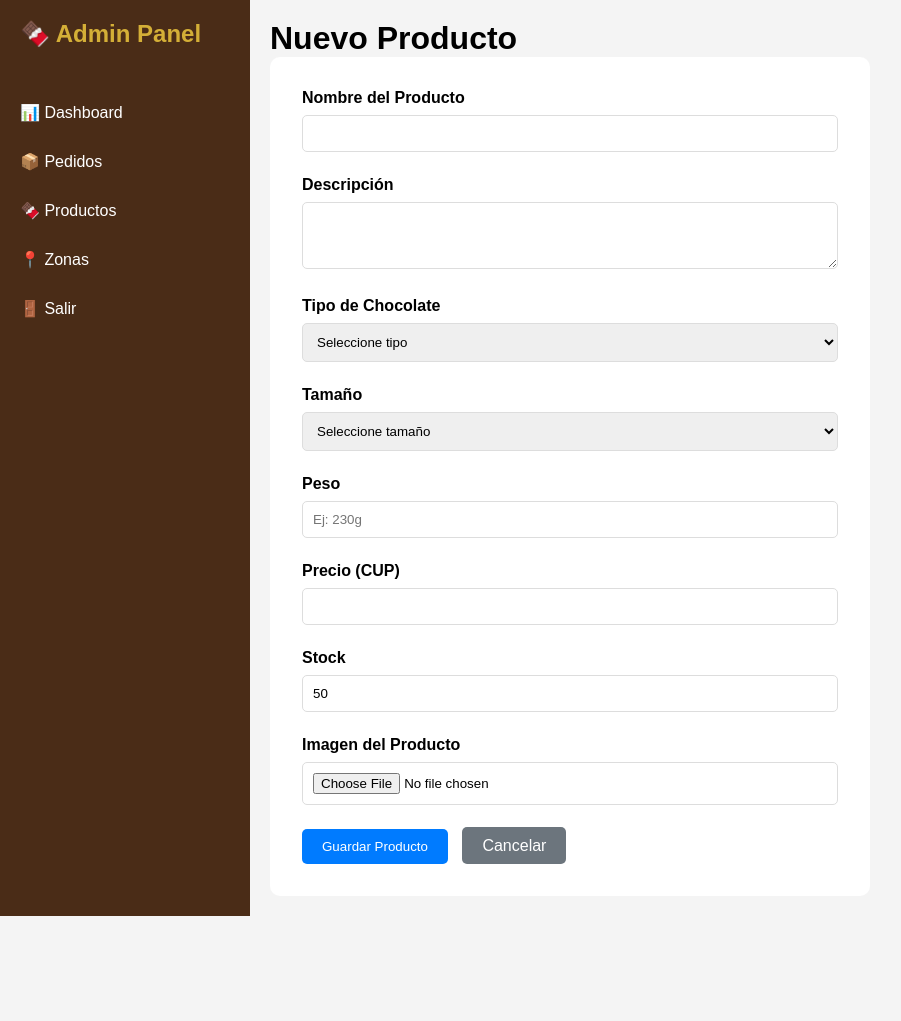
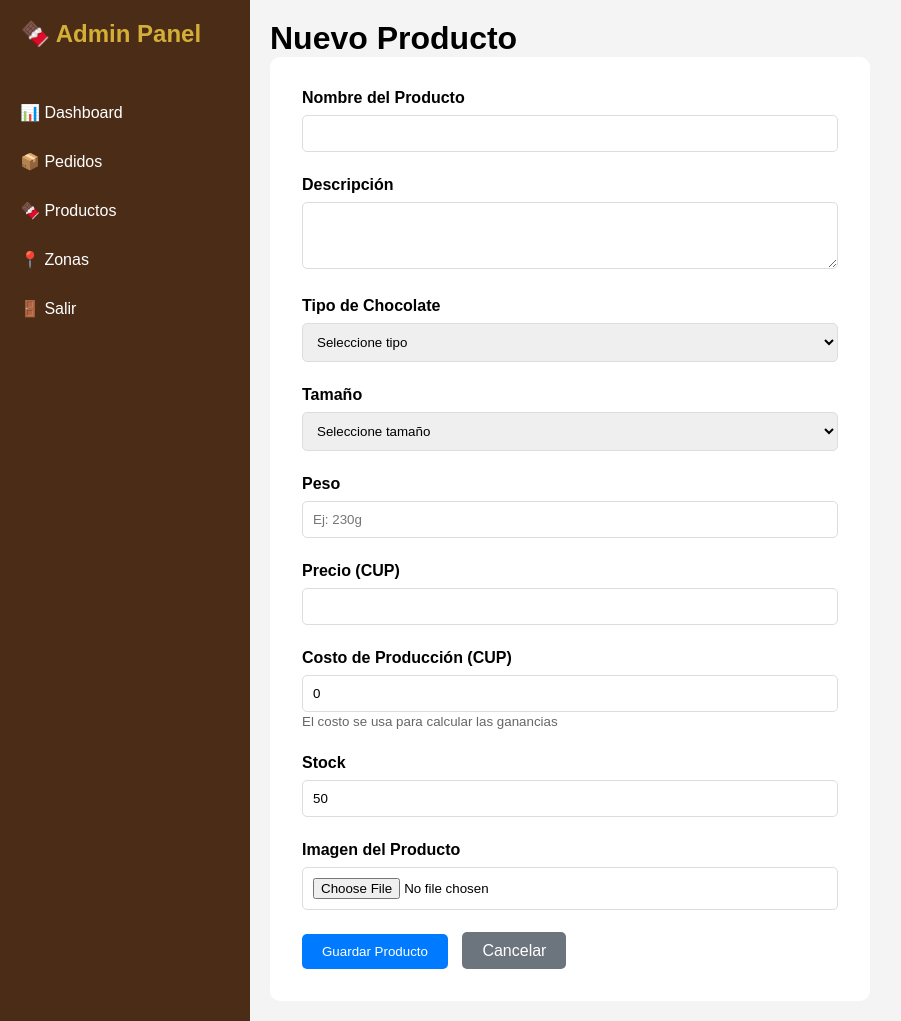
Before and after one commit to Retr0G51/chocolates-byb, a Flask app: page /admin/producto/nuevo in a window 1280 px wide. Shown: the whole page, without its empty margins (0-901 px from the left). Before the commit the page ends 916 px from the top, so only its background shows below. Run offline with Flask 3, Linux system fonts and the light colour scheme; the visitor is signed in with stand-in values (Sample User, id 1).

Commit message:
Update producto_form.html

```diff
--- a/templates/admin/producto_form.html
+++ b/templates/admin/producto_form.html
@@ -85,7 +85,11 @@
                         <label>Precio (CUP)</label>
                         <input type="number" step="0.01" name="precio" value="{{ producto.precio if producto else '' }}" required>
                     </div>
-
+                    <div class="form-group">
+                        <label>Costo de Producción (CUP)</label>
+                        <input type="number" step="0.01" name="costo" value="{{ producto.costo if producto else '0' }}" required>
+                        <small style="color: #666;">El costo se usa para calcular las ganancias</small>
+                    </div>
                     <div class="form-group">
                         <label>Stock</label>
                         <input type="number" name="stock" value="{{ producto.stock if producto else '50' }}" required>
```
